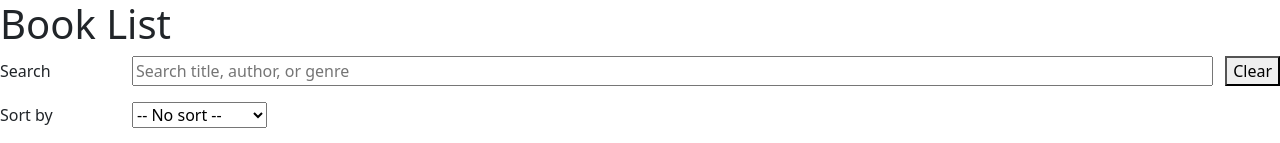
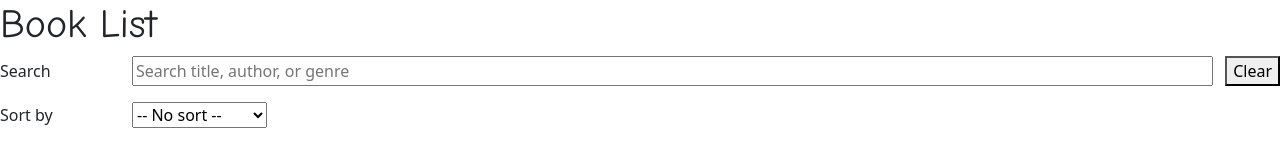
Before and after one commit to TheCrimsonSun/CISC-3650, a plain HTML site: page HW1/index.html in a window 1280 px wide. Shown: the top 143 px of the page. Drawn offline with nearby package versions, Linux system fonts and the light colour scheme.

Commit message:
Update style.css

```diff
--- a/HW1/css/style.css
+++ b/HW1/css/style.css
@@ -1,3 +1,7 @@
+h1 {
+  font-family: "Comic Sans MS";
+}
+
 .form-row {
   display: flex;
   align-items: center;
```
